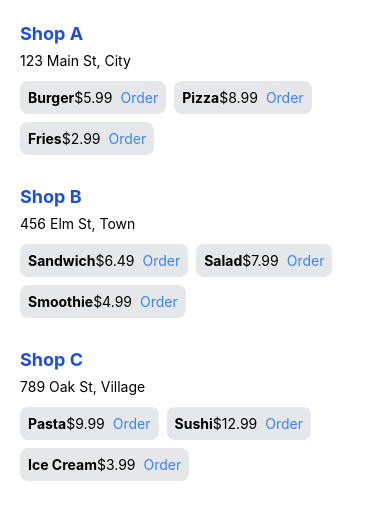
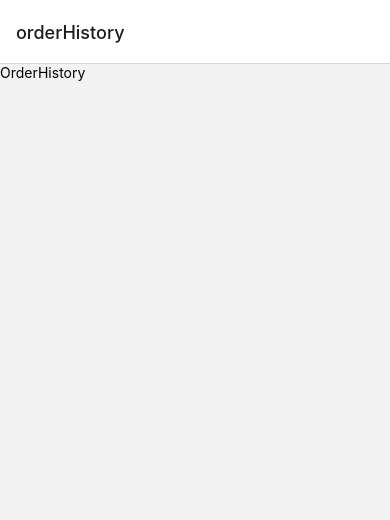
Before and after one commit to EzInterview/DtuEats-frontend, a React Native app: screen / in a window 390 px wide. Shown: the top 520 px of the page. Built offline with nearby package versions, Linux system fonts and the light colour scheme.

Commit message:
navigating setup done

```diff
--- a/App.js
+++ b/App.js
@@ -1,70 +1,12 @@
-import React, { useState } from 'react';
-import { View, Text, ScrollView, TouchableOpacity } from 'react-native';
 
-const Home = () => {
-  // Sample data for multiple shops and their menus with price and location
-  const [shops] = useState([
-    {
-      id: 1,
-      name: 'Shop A',
-      location: '123 Main St, City',
-      menu: [
-        { item: 'Burger', price: '$5.99' },
-        { item: 'Pizza', price: '$8.99' },
-        { item: 'Fries', price: '$2.99' },
-      ],
-    },
-    {
-      id: 2,
-      name: 'Shop B',
-      location: '456 Elm St, Town',
-      menu: [
-        { item: 'Sandwich', price: '$6.49' },
-        { item: 'Salad', price: '$7.99' },
-        { item: 'Smoothie', price: '$4.99' },
-      ],
-    },
-    {
-      id: 3,
-      name: 'Shop C',
-      location: '789 Oak St, Village',
-      menu: [
-        { item: 'Pasta', price: '$9.99' },
-        { item: 'Sushi', price: '$12.99' },
-        { item: 'Ice Cream', price: '$3.99' },
-      ],
-    },
-  ]);
+import React from 'react'
+import Main from './Main'
 
-  // Function to handle order button press
-  const handleOrder = (item, shopName) => {
-    // Here you can implement your order logic
-    console.log('Order placed for:', item, 'from', shopName);
-  };
 
+const App = () => {
   return (
-    <ScrollView className="flex-grow p-5">
-      {shops.map((shop) => (
-        <View key={shop.id} className="mb-5">
-          <Text className="text-lg font-bold mb-1 text-blue-700">{shop.name}</Text>
-          <Text className="mb-3">{shop.location}</Text>
-          <View className="flex flex-row flex-wrap">
-            {shop.menu.map((menuItem, index) => (
-              <TouchableOpacity
-                key={index}
-                className="bg-gray-200 p-2 rounded-lg mr-2 mb-2 flex flex-row items-center"
-                onPress={() => handleOrder(menuItem.item, shop.name)}
-              >
-                <Text className="flex-1 font-bold">{menuItem.item}</Text>
-                <Text className="mr-2">{menuItem.price}</Text>
-                <Text className="text-blue-500">Order</Text>
-              </TouchableOpacity>
-            ))}
-          </View>
-        </View>
-      ))}
-    </ScrollView>
-  );
-};
+    <Main />
+  )
+}
 
-export default Home;
+export default App
--- /dev/null
+++ b/Main.js
@@ -0,0 +1,42 @@
+
+import React from 'react'
+import {NavigationContainer} from '@react-navigation/native';
+import {createNativeStackNavigator} from '@react-navigation/native-stack';
+import OrderHistory from './orders/OrderHistory';
+import OrderDiscription from './orders/OrderDiscription';
+import PaymentHistory from './payments/PaymentHistory';
+import PaymentDiscription from './payments/PaymentDiscription';
+
+const Stack = createNativeStackNavigator();
+
+const Main = () => {
+  return (
+    <NavigationContainer>
+      <Stack.Navigator>
+        <Stack.Screen
+          name="orderHistory"
+          component={OrderHistory}
+          options={{title: 'orderHistory'}}
+        />
+        <Stack.Screen
+          name="orderDescription"
+          component={OrderDiscription}
+          options={{title: 'orderDescription'}}
+        />
+        <Stack.Screen
+          name="PaymentHistory"
+          component={PaymentHistory}
+          options={{title: 'PaymentHistory'}}
+        />
+        <Stack.Screen
+          name="PaymentDiscription"
+          component={PaymentDiscription}
+          options={{title: 'PaymentDiscription'}}
+        />
+
+      </Stack.Navigator>
+    </NavigationContainer>
+  )
+}
+
+export default Main;
--- a/package.json
+++ b/package.json
@@ -10,9 +10,13 @@
     "test": "jest"
   },
   "dependencies": {
+    "@react-navigation/native": "^6.1.17",
+    "@react-navigation/native-stack": "^6.9.26",
     "nativewind": "^2.0.11",
     "react": "18.2.0",
-    "react-native": "0.74.2"
+    "react-native": "0.74.2",
+    "react-native-safe-area-context": "^4.10.4",
+    "react-native-screens": "^3.31.1"
   },
   "devDependencies": {
     "@babel/core": "^7.20.0",
```
Also changed, not shown: 1 other file (tests, documents, lock files or other folders).
